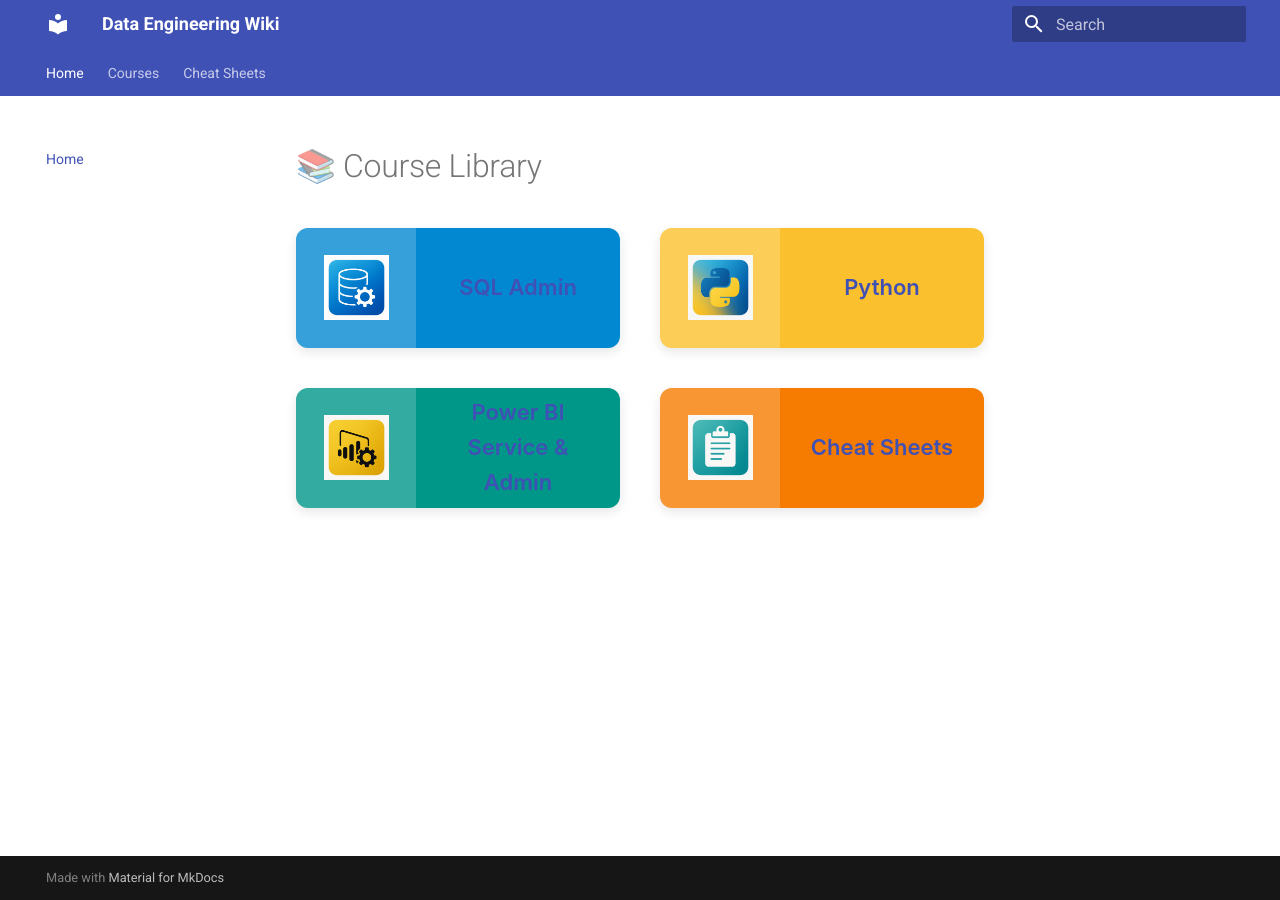
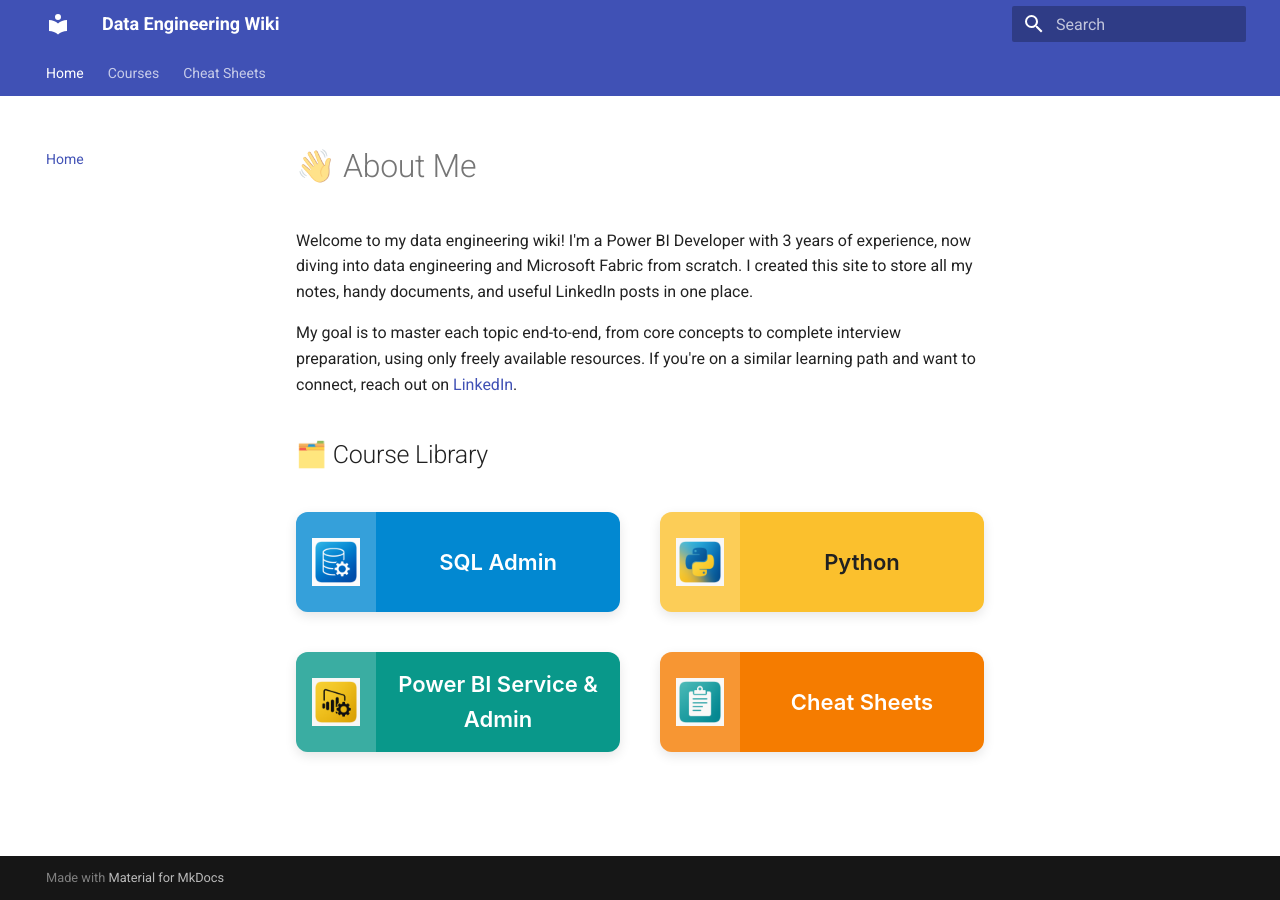
Before and after one commit to cpvardhan/data-engineering-wiki, an MkDocs documentation site: the page built from docs/index.md, in a window 1280 px wide. Built offline with MkDocs 1.6.1 and Material for MkDocs 9.7.7, drawn with Linux system fonts in a browser that asks for light colours.

Commit message:
Update index.md

```diff
--- a/docs/index.md
+++ b/docs/index.md
@@ -1,117 +1,172 @@
----
-title: 📚 Course Library
----
+<!DOCTYPE html>
+<html lang="en">
+<head>
+  <meta charset="UTF-8" />
+  <meta name="viewport" content="width=device-width, initial-scale=1.0"/>
+  <title>📚 Course Library</title>
+  <style>
+    /* -----------------------------------------------------------------
+       Base Styles & Best Practices
+    -------------------------------------------------------------------*/
+    *,
+    *::before,
+    *::after {
+      box-sizing: border-box;
+    }
 
-<style>
-/* -----------------------------------------------------------------
-   Base Styles & Best Practices
--------------------------------------------------------------------*/
-*,
-*::before,
-*::after {
-  box-sizing: border-box;
-}
+    /* -----------------------------------------------------------------
+       2x2 Responsive Grid Wrapper
+    -------------------------------------------------------------------*/
+    .grid.cards {
+      display: grid;
+      grid-template-columns: repeat(2, 1fr);
+      gap: 2rem;
+      max-width: 700px;
+      margin: 2rem auto;
+      padding: 0;
+    }
 
-/* -----------------------------------------------------------------
-   2x2 Responsive Grid Wrapper
--------------------------------------------------------------------*/
-.grid.cards {
-  display: grid;
-  grid-template-columns: repeat(2, 1fr);
-  gap: 2rem;
-  max-width: 700px;
-  margin: 2rem auto;
-  padding: 0;
-}
+    @media (max-width: 768px) {
+      .grid.cards {
+        grid-template-columns: 1fr;
+        gap: 1.5rem;
+        margin: 1.5rem 1rem;
+      }
+    }
 
-@media (max-width: 768px) {
-  .grid.cards {
-    grid-template-columns: 1fr;
-    gap: 1.5rem;
-    margin: 1.5rem 1rem;
-  }
-}
+    /* -----------------------------------------------------------------
+       Card as horizontal split: icon | text
+    -------------------------------------------------------------------*/
+    .card-link {
+      display: flex;
+      height: 100px;               /* reduced height */
+      border-radius: 12px;
+      overflow: hidden;
+      box-shadow: 0 4px 12px rgba(0,0,0,0.1);
+      transition: transform .2s ease, box-shadow .2s ease;
+      text-decoration: none;
+      align-items: center;
+    }
+    .card-link:hover {
+      transform: translateY(-6px);
+      box-shadow: 0 8px 16px rgba(0,0,0,0.15);
+    }
 
-/* -----------------------------------------------------------------
-   Card as horizontal split: icon | text
--------------------------------------------------------------------*/
-.card-link {
-  display: flex;
-  height: 120px;
-  border-radius: 12px;
-  overflow: hidden;
-  box-shadow: 0 4px 12px rgba(0,0,0,0.1);
-  transition: transform .2s ease, box-shadow .2s ease;
-  text-decoration: none;
-  align-items: center;
-}
-.card-link:hover {
-  transform: translateY(-6px);
-  box-shadow: 0 8px 16px rgba(0,0,0,0.15);
-}
+    .card-img {
+      flex: 0 0 80px;              /* reduced width */
+      display: flex;
+      justify-content: center;
+      align-items: center;
+      background-color: rgba(255,255,255,0.2);
+      height: 100%;
+    }
+    .card-img img {
+      width: 48px;                 /* smaller icon */
+      height: 48px;
+      object-fit: contain;
+    }
 
-.card-img {
-  flex: 0 0 120px;
-  display: flex;
-  justify-content: center;
-  align-items: center;
-  background-color: rgba(255,255,255,0.2);
-  height: 100%;
-}
-.card-img img {
-  width: 65px;
-  height: 65px;
-  object-fit: contain;
-}
+    .card-text {
+      flex: 1;
+      padding: 0 1rem;
+      font-family: -apple-system, BlinkMacSystemFont, "Segoe UI", Roboto, Arial, sans-serif;
+      font-weight: 600;
+      font-size: 1.1rem;
+      text-align: center;
+    }
 
-.card-text {
-  flex: 1;
-  padding: 0 1rem;
-  font-family: -apple-system, BlinkMacSystemFont, "Segoe UI", Roboto, Arial, sans-serif;
-  font-weight: 600;
-  font-size: 1.1rem;
-  text-align: center;
-}
+    /* -----------------------------------------------------------------
+       Card Color Themes (with forced text color)
+    -------------------------------------------------------------------*/
 
-/* -----------------------------------------------------------------
-   Alternating Color Themes
--------------------------------------------------------------------*/
-.card-blue   { background-color: #0288d1; color: #fff; }
-.card-yellow { background-color: #fbc02d; color: #3E2723; }
-.card-teal   { background-color: #009688; color: #fff; }
-.card-orange { background-color: #f57c00; color: #fff; }
-</style>
+    /* Deep blue theme with crisp white text */
+    .card-blue {
+      background-color: #0288d1;
+      color: #ffffff !important;
+    }
+    .card-blue .card-text,
+    a.card-blue {
+      color: #ffffff !important;
+    }
 
-# 📚 Course Library
+    /* Vibrant yellow theme—now with dark charcoal text */
+    .card-yellow {
+      background-color: #fbc02d;
+      color: #212121 !important;
+    }
+    .card-yellow .card-text,
+    a.card-yellow {
+      color: #212121 !important;
+    }
 
-<div class="grid cards">
+    /* Modern teal theme with clean white text */
+    .card-teal {
+      background-color: rgb(9, 152, 138);
+      color: #ffffff !important;
+    }
+    .card-teal .card-text,
+    a.card-teal {
+      color: #ffffff !important;
+    }
 
-  <a href="courses/sql-admin/sql-admin-overview/" class="card-link card-blue">
-    <div class="card-img">
-      <img src="assets/logos/sql-admin.png" alt="SQL Admin Icon">
-    </div>
-    <div class="card-text">SQL Admin</div>
-  </a>
+    /* Energetic orange theme with bold white text */
+    .card-orange {
+      background-color: #f57c00;
+      color: #ffffff !important;
+    }
+    .card-orange .card-text,
+    a.card-orange {
+      color: #ffffff !important;
+    }
 
-  <a href="courses/python/python-overview/" class="card-link card-yellow">
-    <div class="card-img">
-      <img src="assets/logos/python.png" alt="Python Icon">
-    </div>
-    <div class="card-text">Python</div>
-  </a>
+  </style>
+</head>
+<body>
 
-  <a href="courses/power-bi-service/powerbi-service-overview/" class="card-link card-teal">
-    <div class="card-img">
-      <img src="assets/logos/powerbi.png" alt="Power BI Icon">
-    </div>
-    <div class="card-text">Power BI Service & Admin</div>
-  </a>
+  <h1>👋 About Me</h1>
+  <p>
+    Welcome to my data engineering wiki! I'm a Power BI Developer with 3 years of experience, now diving into
+    data engineering and Microsoft Fabric from scratch. I created this site to store all my notes, handy
+    documents, and useful LinkedIn posts in one place.
+  </p>
+  <p>
+    My goal is to master each topic end-to-end, from core concepts to complete interview preparation, using
+    only freely available resources. If you're on a similar learning path and want to connect, reach out on
+    <a href="https://www.linkedin.com/in/cpvardhan/">LinkedIn</a>.
+  </p>
 
-  <a href="cheat-sheets/cheatsheet-overview/" class="card-link card-orange">
-    <div class="card-img">
-      <img src="assets/logos/cheatsheet.png" alt="Cheat Sheets Icon">
-    </div>
-    <div class="card-text">Cheat Sheets</div>
-  </a>
+  <h2>🗂️ Course Library</h2>
+  <div class="grid cards">
 
-</div>
+    <a href="courses/sql-admin/sql-admin-overview/" class="card-link card-blue">
+      <div class="card-img">
+        <img src="assets/logos/sql-admin.png" alt="SQL Admin Icon" />
+      </div>
+      <div class="card-text">SQL Admin</div>
+    </a>
+
+    <a href="courses/python/python-overview/" class="card-link card-yellow">
+      <div class="card-img">
+        <img src="assets/logos/python.png" alt="Python Icon" />
+      </div>
+      <div class="card-text">Python</div>
+    </a>
+
+    <a href="courses/power-bi-service/powerbi-service-overview/" class="card-link card-teal">
+      <div class="card-img">
+        <img src="assets/logos/powerbi.png" alt="Power BI Icon" />
+      </div>
+      <div class="card-text">Power BI Service & Admin</div>
+    </a>
+
+    <a href="cheat-sheets/cheatsheet-overview/" class="card-link card-orange">
+      <div class="card-img">
+        <img src="assets/logos/cheatsheet.png" alt="Cheat Sheets Icon" />
+      </div>
+      <div class="card-text">Cheat Sheets</div>
+    </a>
+
+  </div>
+
+</body>
+</html>
```
